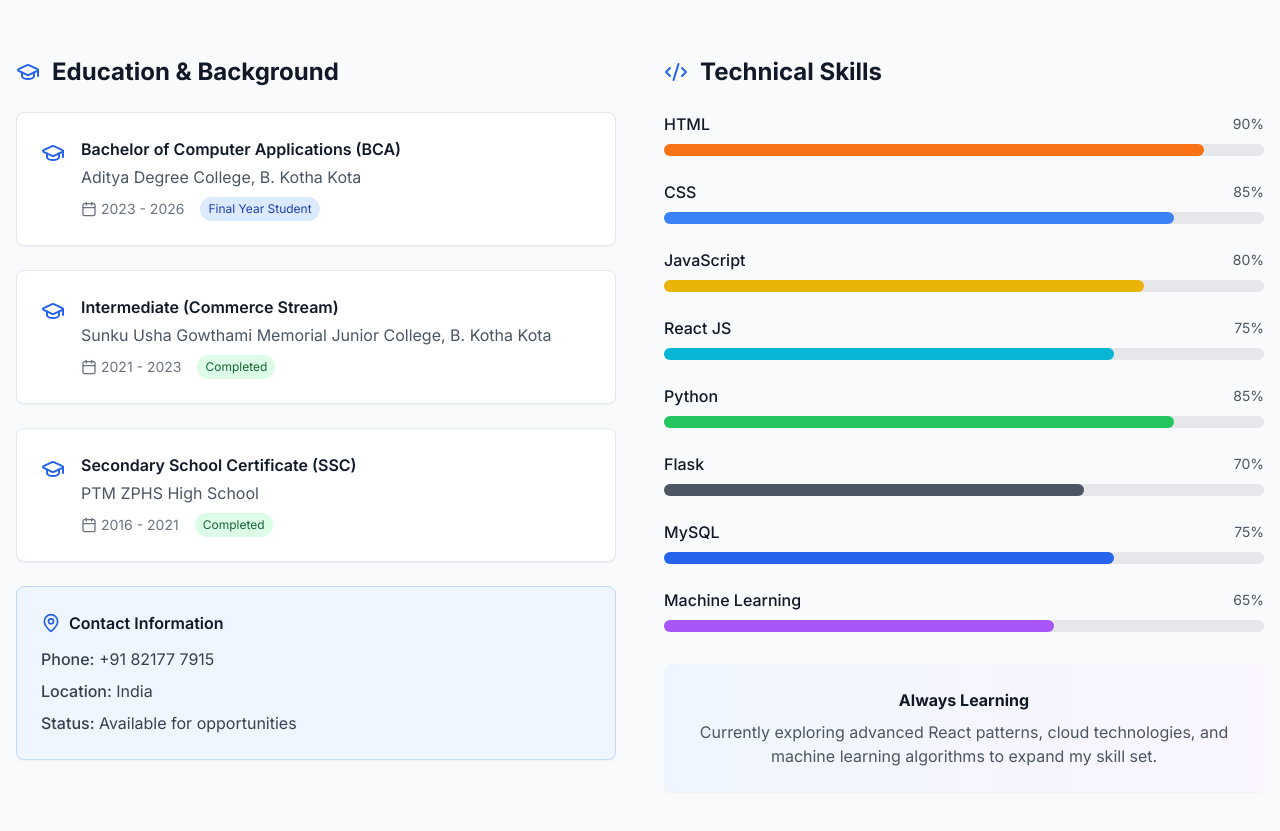
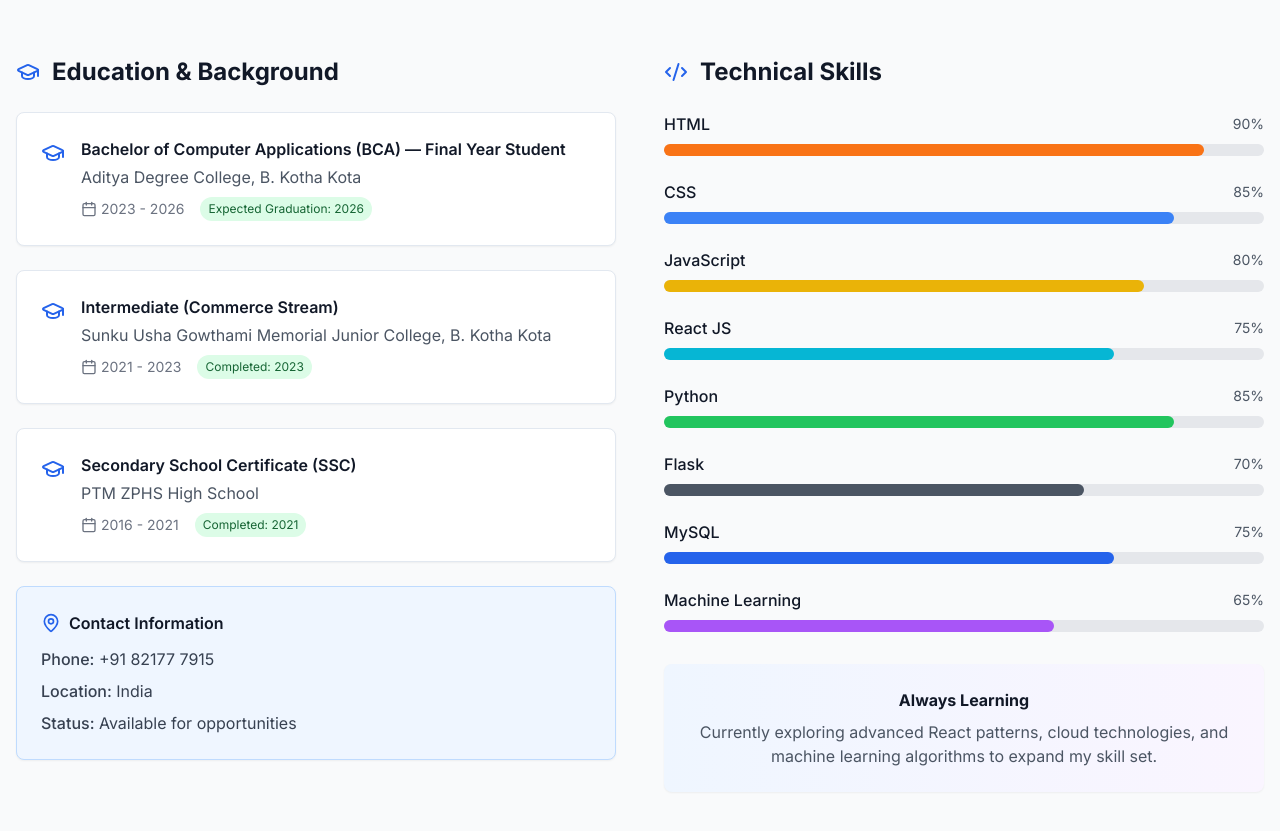
Before and after one commit to Gaddamadithya/Adithya-portfolio, a React (Vite) app: page / in a window 1280 px wide. Shown: the part 1120-1951 px from the top of the page. Built offline with nearby package versions, Linux system fonts and the light colour scheme.

Commit message:
Update education and resume link
Update education details and add resume link.

```diff
--- a/src/components/About.tsx
+++ b/src/components/About.tsx
@@ -1,3 +1,4 @@
+
 import React from 'react';
 import { GraduationCap, MapPin, Calendar, Code2, Download } from 'lucide-react';
 import { Card, CardContent } from '@/components/ui/card';
@@ -6,24 +7,24 @@ import { Button } from '@/components/ui/button';
 const About = () => {
   const education = [
     {
-      degree: "Bachelor of Computer Applications (BCA)",
+      degree: "Bachelor of Computer Applications (BCA) — Final Year Student",
       institution: "Aditya Degree College, B. Kotha Kota",
       period: "2023 - 2026",
-      status: "Final Year Student",
+      status: "Expected Graduation: 2026",
       icon: <GraduationCap className="w-6 h-6" />
     },
     {
       degree: "Intermediate (Commerce Stream)",
       institution: "Sunku Usha Gowthami Memorial Junior College, B. Kotha Kota",
       period: "2021 - 2023",
-      status: "Completed",
+      status: "Completed: 2023",
       icon: <GraduationCap className="w-6 h-6" />
     },
     {
       degree: "Secondary School Certificate (SSC)",
       institution: "PTM ZPHS High School",
       period: "2016 - 2021",
-      status: "Completed",
+      status: "Completed: 2021",
       icon: <GraduationCap className="w-6 h-6" />
     }
   ];
@@ -55,10 +56,9 @@ const About = () => {
               className="bg-gradient-to-r from-blue-600 to-purple-600 hover:from-blue-700 hover:to-purple-700 text-white"
             >
               <a
-                href="/RESUME (1) (2).docxv (2) (1).pdf"
+                href="https://drive.google.com/file/d/XYZ123/view?usp=sharing"
                 target="_blank"
                 rel="noopener noreferrer"
-                download
               >
                 <Download className="w-4 h-4 mr-2" />
                 Download Resume
```
